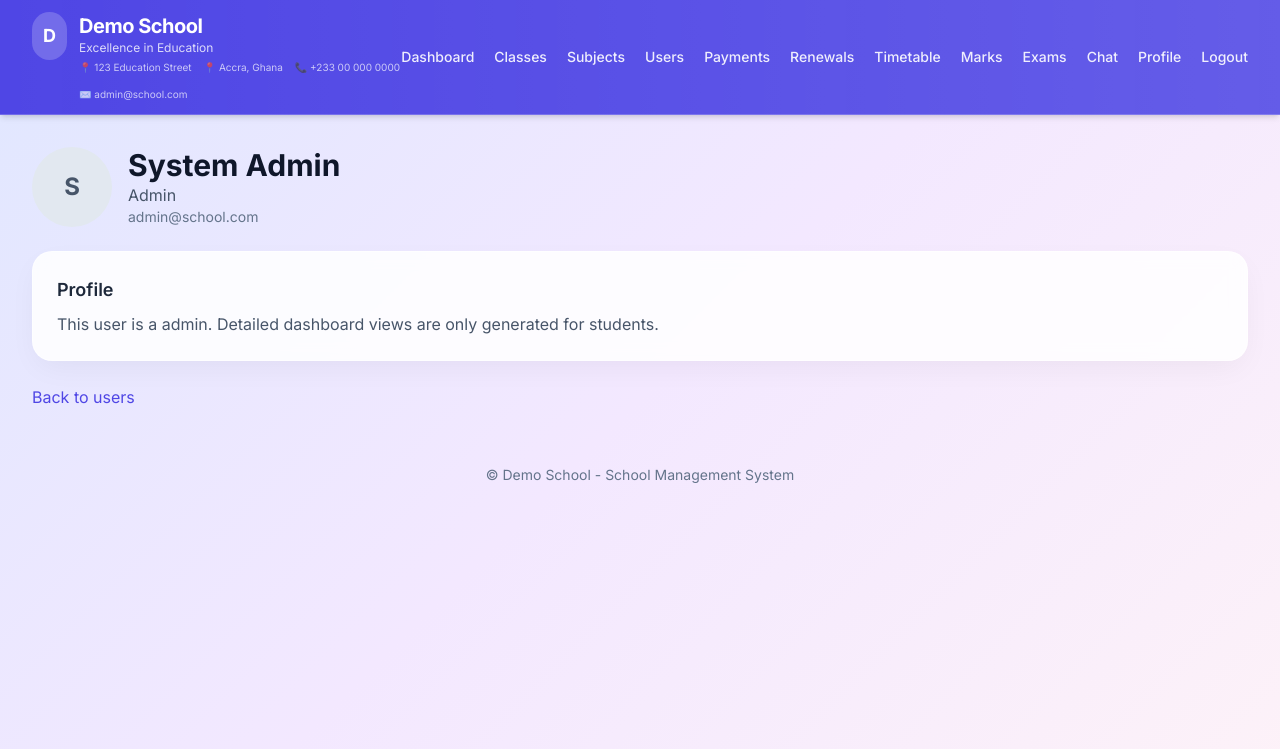
After one commit to jahwillts/laughing-potato, a Flask app: page /users/1 in a window 1280 px wide. The commit adds this page. Shown: the top 749 px of the page. Run offline with Flask 3, Linux system fonts and the light colour scheme; a user stored in the database is signed in; some libraries are stand-ins or nearby versions.

Commit message:
Add student user profile view and quick user cards for admin dashboard
Co-Authored-By: Devin AI <158243242+devin-ai-integration[bot]@users.noreply.github.com>

```diff
--- a/app.py
+++ b/app.py
@@ -538,7 +538,19 @@ def users_view():
     if role:
         q = q.filter_by(role=role)
     users = q.order_by(User.role, User.last_name).all()
-    return render_template('users.html', users=users)
+    return render_template('users.html', users=users, active_role=role)
+
+@app.route('/users/<int:user_id>')
+@role_required('admin', 'teacher')
+def user_profile(user_id):
+    sid = current_user.school_id
+    user = User.query.filter_by(id=user_id, school_id=sid).first_or_404()
+    marks, overall = aggregate_student_marks(user.id, sid) if user.role == 'student' else ([], 0)
+    courses = ClassSubject.query.filter_by(class_id=user.class_id, school_id=sid).all() if user.role == 'student' else []
+    timetable = Timetable.query.filter_by(class_id=user.class_id, school_id=sid).order_by(Timetable.day, Timetable.start_time).all() if user.role == 'student' else []
+    attempts = ExamAttempt.query.filter_by(student_id=user.id, school_id=sid).all() if user.role == 'student' else []
+    return render_template('user_profile.html', user=user, marks=marks, overall=overall,
+                           courses=courses, timetable=timetable, attempts=attempts)
 
 @app.route('/timetable', methods=['GET', 'POST'])
 @login_required
--- /dev/null
+++ b/templates/user_profile.html
@@ -0,0 +1,98 @@
+{% extends 'base.html' %}
+{% block title %}{{ user.full_name }} - {{ school.name }}{% endblock %}
+{% block content %}
+<div class="mb-6 flex items-center gap-4">
+    {% if user.photo %}
+    <img src="{{ url_for('static', filename=user.photo) }}" alt="{{ user.full_name }}" class="h-20 w-20 rounded-full object-cover border">
+    {% else %}
+    <div class="h-20 w-20 rounded-full bg-slate-200 flex items-center justify-center text-2xl font-bold text-slate-600">{{ user.first_name[0]|upper }}</div>
+    {% endif %}
+    <div>
+        <h2 class="text-3xl font-bold text-slate-900">{{ user.full_name }}</h2>
+        <p class="text-slate-600 capitalize">{{ user.role }}{% if user.class_ %} · {{ user.class_.name }} {{ user.class_.section or '' }}{% endif %}</p>
+        <p class="text-sm text-slate-500">{{ user.email }}{% if user.phone %} · {{ user.phone }}{% endif %}</p>
+    </div>
+</div>
+
+{% if user.role == 'student' %}
+<div class="grid grid-cols-1 lg:grid-cols-3 gap-6">
+    <div class="card lg:col-span-2">
+        <h3 class="text-lg font-semibold mb-4">Courses</h3>
+        {% if courses %}
+        <ul class="space-y-2">
+            {% for cs in courses %}
+            <li class="p-3 bg-slate-50 rounded-lg flex justify-between">
+                <span>{{ cs.subject.name }}</span>
+                <span class="text-sm text-slate-500">{{ cs.teacher.full_name }}</span>
+            </li>
+            {% endfor %}
+        </ul>
+        {% else %}
+        <p class="text-slate-500 text-sm">No courses assigned yet.</p>
+        {% endif %}
+    </div>
+    <div class="card">
+        <h3 class="text-lg font-semibold mb-4">Performance</h3>
+        <div class="text-4xl font-bold text-emerald-600">{{ overall }}%</div>
+        <p class="text-slate-600">Overall average</p>
+    </div>
+</div>
+
+{% if marks %}
+<div class="mt-6 card">
+    <h3 class="text-lg font-semibold mb-4">Subject Averages</h3>
+    <div class="grid grid-cols-1 md:grid-cols-2 lg:grid-cols-3 gap-4">
+        {% for m in marks %}
+        <div class="p-3 bg-slate-50 rounded-lg">
+            <div class="font-medium">{{ m.subject }}</div>
+            <div class="text-indigo-600 font-bold">{{ m.average }}% <span class="text-xs text-slate-400 font-normal">({{ m.count }} marks)</span></div>
+        </div>
+        {% endfor %}
+    </div>
+</div>
+{% endif %}
+
+<div class="mt-6 card">
+    <h3 class="text-lg font-semibold mb-4">Timetable</h3>
+    {% if timetable %}
+    <div class="overflow-x-auto">
+        <table class="w-full text-sm">
+            <thead class="bg-slate-100"><tr><th>Day</th><th>Subject</th><th>Time</th></tr></thead>
+            <tbody>
+                {% for t in timetable %}
+                <tr class="border-b"><td>{{ t.day }}</td><td>{{ t.subject.name }}</td><td>{{ t.start_time }} - {{ t.end_time }}</td></tr>
+                {% endfor %}
+            </tbody>
+        </table>
+    </div>
+    {% else %}
+    <p class="text-slate-500 text-sm">No timetable entries.</p>
+    {% endif %}
+</div>
+
+{% if attempts %}
+<div class="mt-6 card">
+    <h3 class="text-lg font-semibold mb-4">Exam Attempts</h3>
+    <ul class="space-y-2">
+        {% for a in attempts %}
+        <li class="p-3 bg-slate-50 rounded-lg flex justify-between">
+            <span>{{ a.exam.title }}</span>
+            <span class="font-semibold">{{ a.score }}/{{ a.total }}</span>
+        </li>
+        {% endfor %}
+    </ul>
+</div>
+{% endif %}
+{% endif %}
+
+{% if user.role != 'student' %}
+<div class="card">
+    <h3 class="text-lg font-semibold mb-2">Profile</h3>
+    <p class="text-slate-600">This user is a {{ user.role }}. Detailed dashboard views are only generated for students.</p>
+</div>
+{% endif %}
+
+<div class="mt-6">
+    <a href="{{ url_for('users_view', role='student') }}" class="text-indigo-600 hover:underline">Back to users</a>
+</div>
+{% endblock %}
```
Also changed, not shown: templates/dashboard.html (+12 -0 lines), templates/users.html (+11 -4 lines).
